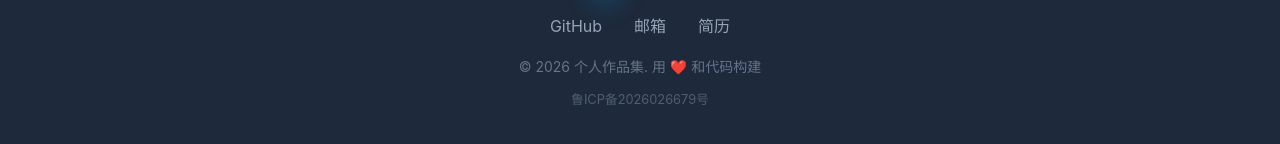
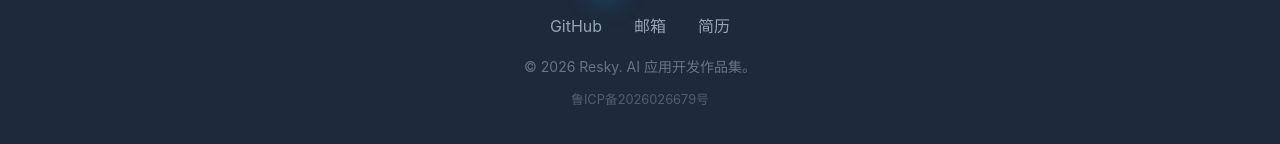
Before and after one commit to Resky0/portfolio, a Vue app: page / in a window 1280 px wide. Shown: the part 2563-2707 px from the top of the page. Built offline with nearby package versions, Linux system fonts and the light colour scheme.

Commit message:
2026.6.2  页脚slogan修改

```diff
--- a/src/layouts/AppLayout.vue
+++ b/src/layouts/AppLayout.vue
@@ -44,7 +44,7 @@
             <a href="mailto:Resky0818@163.com">邮箱</a>
             <RouterLink to="/resume">简历</RouterLink>
           </div>
-          <p class="footer-copyright">© 2026 个人作品集. 用 ❤️ 和代码构建</p>
+          <p class="footer-copyright">© 2026 Resky. AI 应用开发作品集。</p>
           <a href="https://beian.miit.gov.cn/" target="_blank" class="footer-beian">鲁ICP备2026026679号</a>
         </div>
       </div>
```
